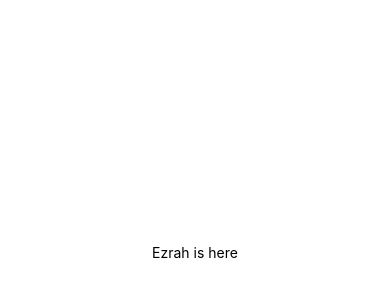
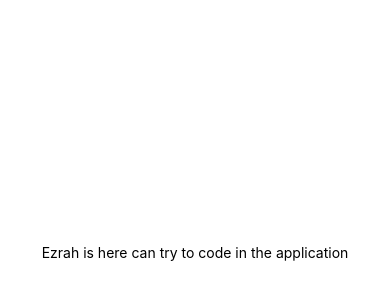
Before and after one commit to TheShagwell/Instagram-App, a React Native app: screen / in a window 390 px wide. Shown: the part 170-470 px from the top of the page. Built offline with nearby package versions, Linux system fonts and the light colour scheme.

Commit message:
updated...

```diff
--- a/App.tsx
+++ b/App.tsx
@@ -4,7 +4,7 @@ import { StyleSheet, Text, View } from 'react-native';
 export default function App() {
   return (
     <View style={styles.container}>
-      <Text>Ezrah is here</Text>
+      <Text>Ezrah is here can try to code in the application</Text>
       <StatusBar style="auto" />
     </View>
   );
```
